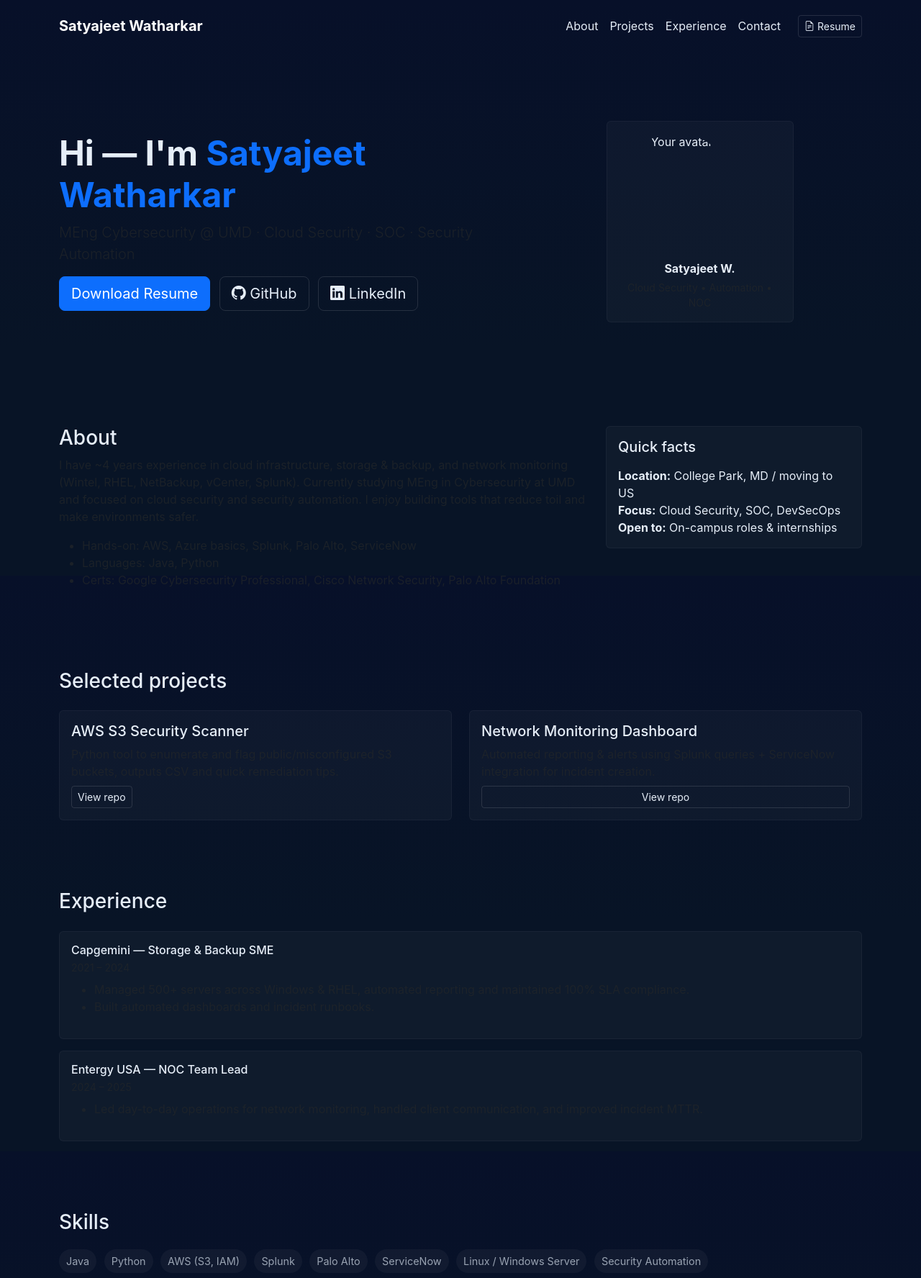
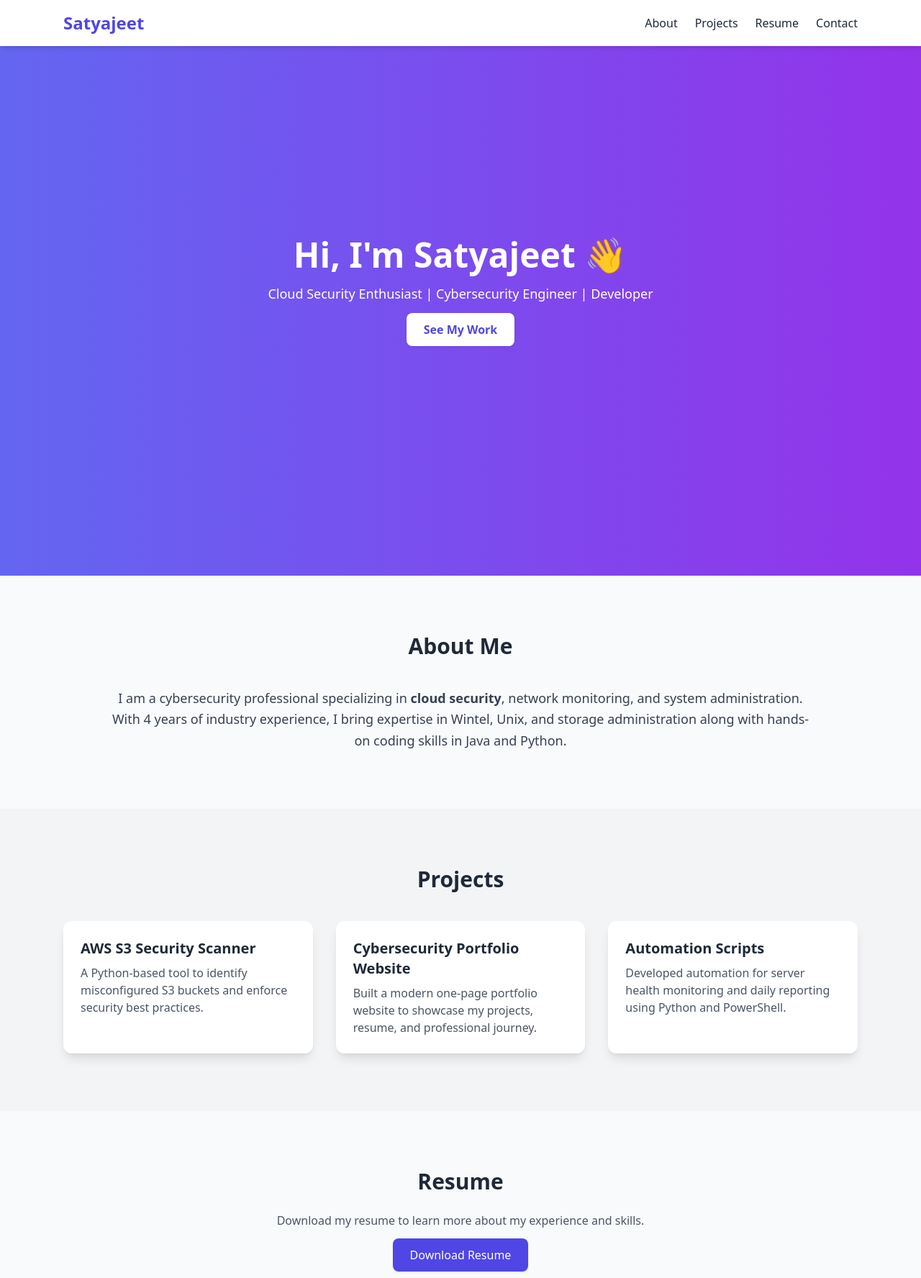
Before and after one commit to satyajeetwatharkar/satyajeetwatharkar.github.io, a plain HTML site: page index.html in a window 1280 px wide. Shown: the top 1776 px of the page at 72% size. Drawn offline with nearby package versions, Linux system fonts and the light colour scheme.

Commit message:
Update index.html

```diff
--- a/index.html
+++ b/index.html
@@ -1,228 +1,87 @@
-<!doctype html>
+<!DOCTYPE html>
 <html lang="en">
 <head>
-  <meta charset="utf-8" />
-  <meta name="viewport" content="width=device-width, initial-scale=1" />
-  <title>Satyajeet Watharkar — Cybersecurity & Cloud</title>
-
-  <!-- Bootstrap CSS -->
-  <link href="https://cdn.jsdelivr.net/npm/bootstrap@5.3.2/dist/css/bootstrap.min.css" rel="stylesheet">
-
-  <!-- Optional: bootstrap icons -->
-  <link href="https://cdn.jsdelivr.net/npm/bootstrap-icons@1.10.5/font/bootstrap-icons.css" rel="stylesheet">
-
-  <style>
-    :root{
-      --bg: #0f1724;
-      --card:#0b1220;
-      --text:#e6eef8;
-      --muted:#99a3b2;
-      --accent:#3b82f6;
-    }
-    html,body { height:100%; background: linear-gradient(180deg,#071029 0%, #081426 60%); color:var(--text); font-family:Inter,system-ui,-apple-system,"Segoe UI",Roboto,Helvetica,Arial;}
-    a { color:var(--accent); text-decoration: none;}
-    .nav-link { color: var(--text) !important; }
-    .hero {
-      padding:6rem 0;
-    }
-    .card-ghost {
-      background: rgba(255,255,255,0.03);
-      border: 1px solid rgba(255,255,255,0.04);
-      color: var(--text);
-    }
-    .skill-badge { margin:4px 6px 4px 0; display:inline-block; padding:6px 10px; border-radius:999px; background: rgba(255,255,255,0.04); color:var(--muted); font-size:0.9rem; }
-    footer { padding:2rem 0; color:var(--muted); text-align:center; }
-    .btn-outline-light { border-color: rgba(255,255,255,0.12); color:var(--text); }
-    /* small responsive tweaks */
-    @media (max-width:767px){ .hero { padding:3rem 0; } }
-  </style>
+  <meta charset="UTF-8">
+  <meta name="viewport" content="width=device-width, initial-scale=1.0">
+  <title>Satyajeet | Portfolio</title>
+  <script src="https://cdn.tailwindcss.com"></script>
 </head>
-<body>
-
-  <!-- NAV -->
-  <nav class="navbar navbar-expand-lg navbar-dark bg-transparent py-3">
-    <div class="container">
-      <a class="navbar-brand fw-bold" href="#">Satyajeet Watharkar</a>
-      <button class="navbar-toggler" type="button" data-bs-toggle="collapse" data-bs-target="#navMenu">
-        <span class="navbar-toggler-icon"></span>
-      </button>
-      <div class="collapse navbar-collapse" id="navMenu">
-        <ul class="navbar-nav ms-auto align-items-lg-center">
-          <li class="nav-item"><a class="nav-link" href="#about">About</a></li>
-          <li class="nav-item"><a class="nav-link" href="#projects">Projects</a></li>
-          <li class="nav-item"><a class="nav-link" href="#experience">Experience</a></li>
-          <li class="nav-item"><a class="nav-link" href="#contact">Contact</a></li>
-          <li class="nav-item ms-3">
-            <a class="btn btn-sm btn-outline-light" href="/resume.pdf" target="_blank" rel="noopener noreferrer">
-              <i class="bi bi-file-earmark-text"></i> Resume
-            </a>
-          </li>
-        </ul>
-      </div>
-    </div>
-  </nav>
-
-  <!-- HERO -->
-  <header class="hero">
-    <div class="container">
-      <div class="row align-items-center gy-4">
-        <div class="col-lg-7">
-          <h1 class="display-5 fw-bold">Hi — I'm <span class="text-primary">Satyajeet Watharkar</span></h1>
-          <p class="lead text-muted">MEng Cybersecurity @ UMD · Cloud Security · SOC · Security Automation</p>
-          <div class="mt-3">
-            <a href="/resume.pdf" class="btn btn-primary btn-lg me-2" target="_blank" rel="noopener noreferrer">Download Resume</a>
-            <a href="https://github.com/REPLACE_WITH_GITHUB" target="_blank" rel="noopener noreferrer" class="btn btn-outline-light btn-lg">
-              <i class="bi bi-github"></i> GitHub
-            </a>
-            <a href="https://linkedin.com/in/REPLACE_WITH_LINKEDIN" target="_blank" rel="noopener noreferrer" class="btn btn-outline-light btn-lg ms-2">
-              <i class="bi bi-linkedin"></i> LinkedIn
-            </a>
-          </div>
-        </div>
-
-        <div class="col-lg-5 text-center">
-          <!-- avatar placeholder -->
-          <div class="card card-ghost p-3 mx-auto" style="max-width:260px;">
-            <img src="" alt="Your avatar" class="rounded-circle img-fluid mb-3" style="width:160px;height:160px;object-fit:cover;">
-            <div>
-              <p class="mb-1 fw-bold">Satyajeet W.</p>
-              <p class="text-muted small mb-0">Cloud Security • Automation • NOC</p>
-            </div>
-          </div>
-        </div>
-      </div>
-    </div>
+<body class="bg-gray-50 text-gray-800 font-sans">
+  <!-- Navbar -->
+  <header class="fixed top-0 left-0 w-full bg-white shadow-md z-50">
+    <nav class="max-w-6xl mx-auto px-6 py-4 flex justify-between items-center">
+      <h1 class="text-2xl font-bold text-indigo-600">Satyajeet</h1>
+      <ul class="flex gap-6">
+        <li><a href="#about" class="hover:text-indigo-600">About</a></li>
+        <li><a href="#projects" class="hover:text-indigo-600">Projects</a></li>
+        <li><a href="#resume" class="hover:text-indigo-600">Resume</a></li>
+        <li><a href="#contact" class="hover:text-indigo-600">Contact</a></li>
+      </ul>
+    </nav>
   </header>
 
-  <!-- ABOUT -->
-  <section id="about" class="py-5">
-    <div class="container">
-      <div class="row g-4">
-        <div class="col-lg-8">
-          <h3>About</h3>
-          <p class="text-muted">I have ~4 years experience in cloud infrastructure, storage & backup, and network monitoring (Wintel, RHEL, NetBackup, vCenter, Splunk). Currently studying MEng in Cybersecurity at UMD and focused on cloud security and security automation. I enjoy building tools that reduce toil and make environments safer.</p>
-          <ul>
-            <li class="text-muted">Hands-on: AWS, Azure basics, Splunk, Palo Alto, ServiceNow</li>
-            <li class="text-muted">Languages: Java, Python</li>
-            <li class="text-muted">Certs: Google Cybersecurity Professional, Cisco Network Security, Palo Alto Foundation</li>
-          </ul>
+  <!-- Hero Section -->
+  <section class="h-screen flex items-center justify-center bg-gradient-to-r from-indigo-500 to-purple-600 text-white text-center px-6">
+    <div>
+      <h2 class="text-5xl font-extrabold mb-4">Hi, I'm Satyajeet 👋</h2>
+      <p class="text-lg mb-6">Cloud Security Enthusiast | Cybersecurity Engineer | Developer</p>
+      <a href="#projects" class="px-6 py-3 bg-white text-indigo-600 font-semibold rounded-lg shadow hover:bg-gray-100 transition">See My Work</a>
+    </div>
+  </section>
+
+  <!-- About Section -->
+  <section id="about" class="max-w-5xl mx-auto px-6 py-20">
+    <h3 class="text-3xl font-bold text-center mb-10">About Me</h3>
+    <p class="text-lg leading-relaxed text-center text-gray-700">
+      I am a cybersecurity professional specializing in <span class="font-semibold">cloud security</span>, network monitoring, and system administration.
+      With 4 years of industry experience, I bring expertise in Wintel, Unix, and storage administration along with hands-on coding skills in Java and Python.
+    </p>
+  </section>
+
+  <!-- Projects Section -->
+  <section id="projects" class="bg-gray-100 py-20">
+    <div class="max-w-6xl mx-auto px-6">
+      <h3 class="text-3xl font-bold text-center mb-10">Projects</h3>
+      <div class="grid md:grid-cols-3 gap-8">
+        <div class="bg-white rounded-xl shadow-lg p-6 hover:shadow-xl transition">
+          <h4 class="text-xl font-semibold mb-2">AWS S3 Security Scanner</h4>
+          <p class="text-gray-600">A Python-based tool to identify misconfigured S3 buckets and enforce security best practices.</p>
         </div>
-        <div class="col-lg-4">
-          <div class="card card-ghost p-3">
-            <h5 class="mb-3">Quick facts</h5>
-            <div><strong>Location:</strong> College Park, MD / moving to US</div>
-            <div><strong>Focus:</strong> Cloud Security, SOC, DevSecOps</div>
-            <div><strong>Open to:</strong> On-campus roles & internships</div>
-          </div>
+        <div class="bg-white rounded-xl shadow-lg p-6 hover:shadow-xl transition">
+          <h4 class="text-xl font-semibold mb-2">Cybersecurity Portfolio Website</h4>
+          <p class="text-gray-600">Built a modern one-page portfolio website to showcase my projects, resume, and professional journey.</p>
+        </div>
+        <div class="bg-white rounded-xl shadow-lg p-6 hover:shadow-xl transition">
+          <h4 class="text-xl font-semibold mb-2">Automation Scripts</h4>
+          <p class="text-gray-600">Developed automation for server health monitoring and daily reporting using Python and PowerShell.</p>
         </div>
       </div>
     </div>
   </section>
 
-  <!-- PROJECTS -->
-  <section id="projects" class="py-5 bg-transparent">
-    <div class="container">
-      <h3 class="mb-4">Selected projects</h3>
-      <div class="row g-4">
-        <div class="col-md-6">
-          <div class="card card-ghost p-3 h-100">
-            <h5>AWS S3 Security Scanner</h5>
-            <p class="text-muted mb-2">Python tool to enumerate and flag public/misconfigured S3 buckets, outputs CSV and quick remediation tips.</p>
-            <div class="mt-auto">
-              <a href="https://github.com/REPLACE_WITH_GITHUB/aws-s3-scanner" target="_blank" rel="noopener noreferrer" class="btn btn-sm btn-outline-light">View repo</a>
-            </div>
-          </div>
-        </div>
+  <!-- Resume Section -->
+  <section id="resume" class="max-w-5xl mx-auto px-6 py-20 text-center">
+    <h3 class="text-3xl font-bold mb-6">Resume</h3>
+    <p class="text-gray-600 mb-6">Download my resume to learn more about my experience and skills.</p>
+    <a href="resume.pdf" target="_blank" class="px-6 py-3 bg-indigo-600 text-white rounded-lg shadow hover:bg-indigo-700 transition">Download Resume</a>
+  </section>
 
-        <div class="col-md-6">
-          <div class="card card-ghost p-3 h-100">
-            <h5>Network Monitoring Dashboard</h5>
-            <p class="text-muted mb-2">Automated reporting & alerts using Splunk queries + ServiceNow integration for incident creation.</p>
-            <a href="https://github.com/REPLACE_WITH_GITHUB/network-monitoring" target="_blank" rel="noopener noreferrer" class="btn btn-sm btn-outline-light">View repo</a>
-          </div>
-        </div>
+  <!-- Contact Section -->
+  <section id="contact" class="bg-gray-100 py-20">
+    <div class="max-w-5xl mx-auto px-6 text-center">
+      <h3 class="text-3xl font-bold mb-6">Contact Me</h3>
+      <p class="text-gray-600 mb-8">Feel free to reach out for collaborations, internships, or opportunities.</p>
+      <div class="flex flex-col md:flex-row justify-center gap-6">
+        <a href="mailto:satyajeet@example.com" class="px-6 py-3 bg-indigo-600 text-white rounded-lg shadow hover:bg-indigo-700 transition">Email Me</a>
+        <a href="https://www.linkedin.com/in/satyajeet" target="_blank" class="px-6 py-3 bg-white border border-gray-300 rounded-lg shadow hover:bg-gray-50 transition">LinkedIn</a>
+        <a href="https://github.com/satyajeetwatharkar" target="_blank" class="px-6 py-3 bg-white border border-gray-300 rounded-lg shadow hover:bg-gray-50 transition">GitHub</a>
       </div>
     </div>
   </section>
 
-  <!-- EXPERIENCE -->
-  <section id="experience" class="py-5">
-    <div class="container">
-      <h3>Experience</h3>
-      <div class="timeline mt-4">
-        <div class="card card-ghost p-3 mb-3">
-          <h6 class="mb-1">Capgemini — Storage & Backup SME</h6>
-          <small class="text-muted">2021 – 2024</small>
-          <ul class="mt-2 text-muted">
-            <li>Managed 500+ servers across Windows & RHEL, automated reporting and maintained 100% SLA compliance.</li>
-            <li>Built automated dashboards and incident runbooks.</li>
-          </ul>
-        </div>
-
-        <div class="card card-ghost p-3">
-          <h6 class="mb-1">Entergy USA — NOC Team Lead</h6>
-          <small class="text-muted">2024 – 2025</small>
-          <ul class="mt-2 text-muted">
-            <li>Led day-to-day operations for network monitoring, handled client communication, and improved incident MTTR.</li>
-          </ul>
-        </div>
-      </div>
-    </div>
-  </section>
-
-  <!-- SKILLS -->
-  <section id="skills" class="py-5 bg-transparent">
-    <div class="container">
-      <h3>Skills</h3>
-      <div class="mt-3">
-        <span class="skill-badge">Java</span>
-        <span class="skill-badge">Python</span>
-        <span class="skill-badge">AWS (S3, IAM)</span>
-        <span class="skill-badge">Splunk</span>
-        <span class="skill-badge">Palo Alto</span>
-        <span class="skill-badge">ServiceNow</span>
-        <span class="skill-badge">Linux / Windows Server</span>
-        <span class="skill-badge">Security Automation</span>
-      </div>
-    </div>
-  </section>
-
-  <!-- CONTACT -->
-  <section id="contact" class="py-5">
-    <div class="container">
-      <h3>Contact</h3>
-      <p class="text-muted">Want to collaborate, hire, or chat? Reach out via:</p>
-      <p>
-        <a href="mailto:your.email@example.com" class="me-3"><i class="bi bi-envelope-fill"></i> your.email@example.com</a>
-        <a href="https://linkedin.com/in/REPLACE_WITH_LINKEDIN" target="_blank" rel="noopener noreferrer" class="me-3"><i class="bi bi-linkedin"></i> LinkedIn</a>
-        <a href="https://github.com/REPLACE_WITH_GITHUB" target="_blank" rel="noopener noreferrer"><i class="bi bi-github"></i> GitHub</a>
-      </p>
-    </div>
-  </section>
-
-  <footer>
-    <div class="container">
-      <small>© <span id="year"></span> Satyajeet Watharkar · Built with Bootstrap · Hosted on GitHub Pages</small>
-    </div>
+  <!-- Footer -->
+  <footer class="bg-white border-t py-6 text-center text-gray-600">
+    <p>© 2025 Satyajeet. All Rights Reserved.</p>
   </footer>
-
-  <!-- Bootstrap JS -->
-  <script src="https://cdn.jsdelivr.net/npm/bootstrap@5.3.2/dist/js/bootstrap.bundle.min.js"></script>
-
-  <script>
-    // small helpers
-    document.getElementById('year').textContent = new Date().getFullYear();
-
-    // smooth scroll for internal links
-    document.querySelectorAll('a.nav-link[href^="#"]').forEach(a=>{
-      a.addEventListener('click', (e)=>{
-        e.preventDefault();
-        document.querySelector(a.getAttribute('href')).scrollIntoView({behavior:'smooth', block:'start'});
-        // collapse mobile menu
-        const bsCollapse = bootstrap.Collapse.getInstance(document.querySelector('.navbar-collapse'));
-        if(bsCollapse) bsCollapse.hide();
-      });
-    });
-  </script>
 </body>
 </html>
```
